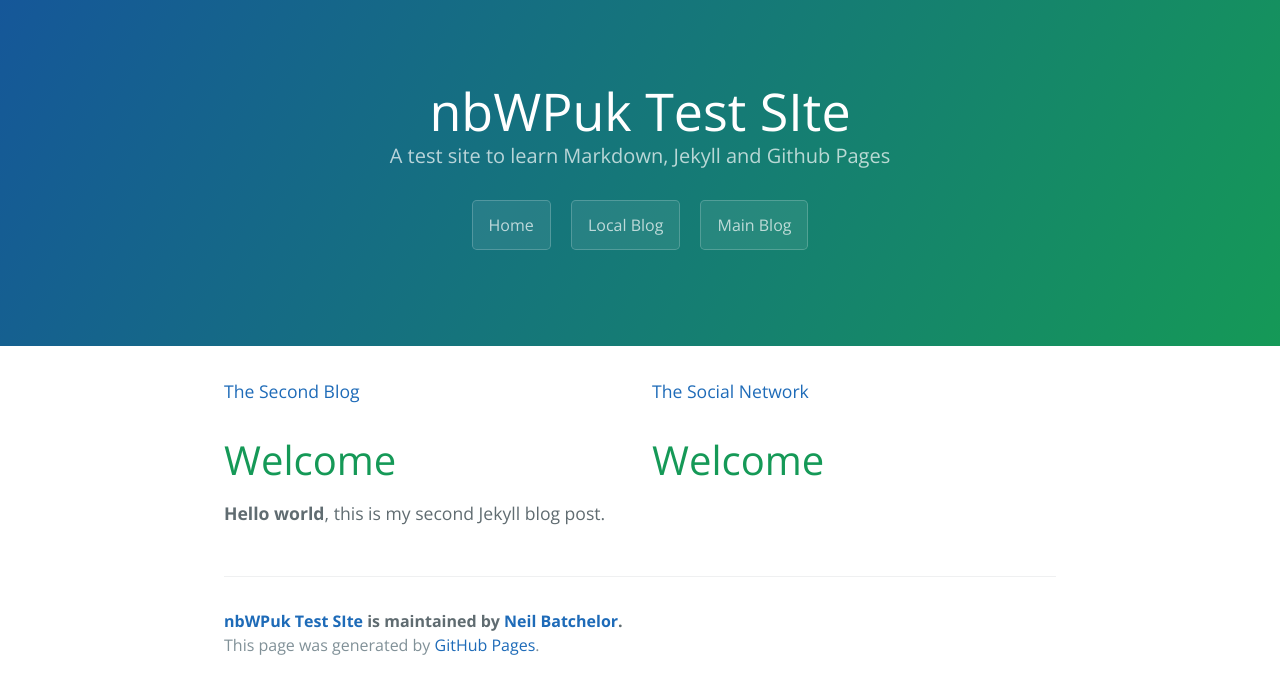
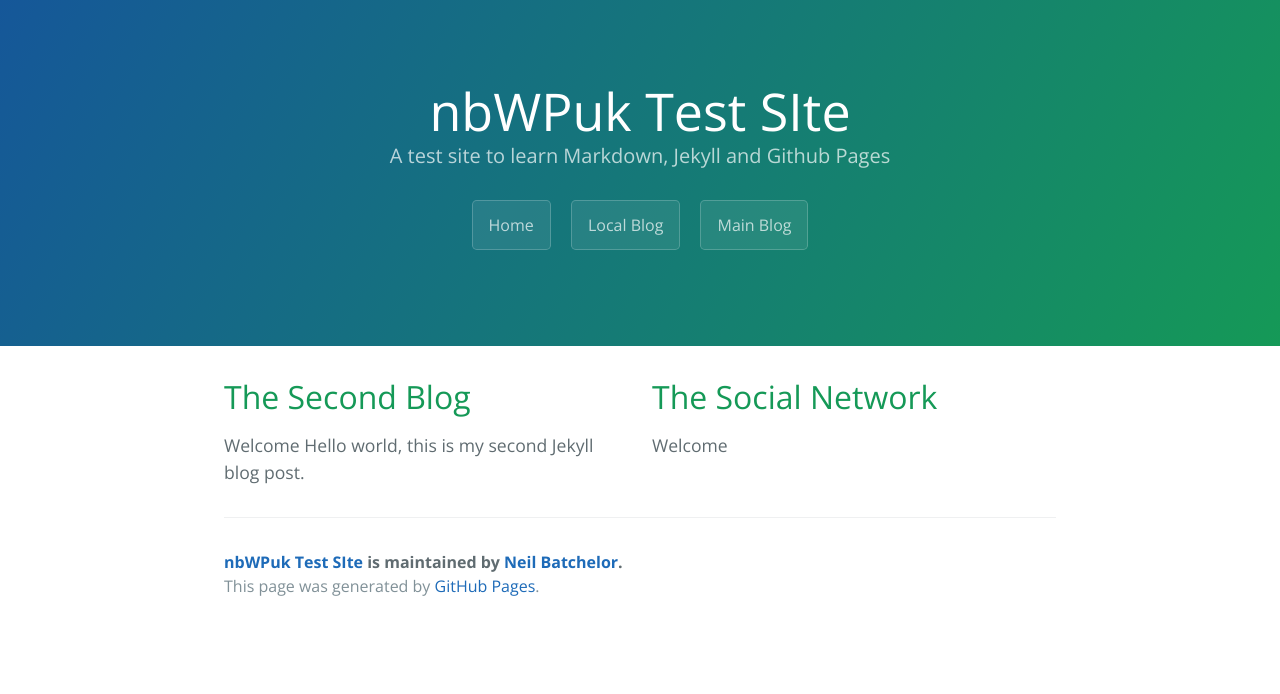
Before and after one commit to nbwpuk/nbwpuk.github.io, a Jekyll site: the page built from blog.md, in a window 1280 px wide. Shown: the top 694 px of the page. Built offline with Jekyll 4.4.1, drawn with Linux system fonts in a browser that asks for light colours.

Commit message:
Strip HTML from post excerpt

```diff
--- a/blog.md
+++ b/blog.md
@@ -7,8 +7,8 @@ title:  "Blog"
 <div class="row">
   {% for post in site.posts %}
     <div class="col-sm">
-      <a href="{{ post.url }}">{{ post.title }}</a>
-      {{ post.excerpt }}
+      <a href="{{ post.url }}"><h2>{{ post.title }}</h2></a>
+      {{ post.excerpt | markdownify | strip_html | truncatewords: 50 }}
     </div>
   {% endfor %}
 </div>
```
